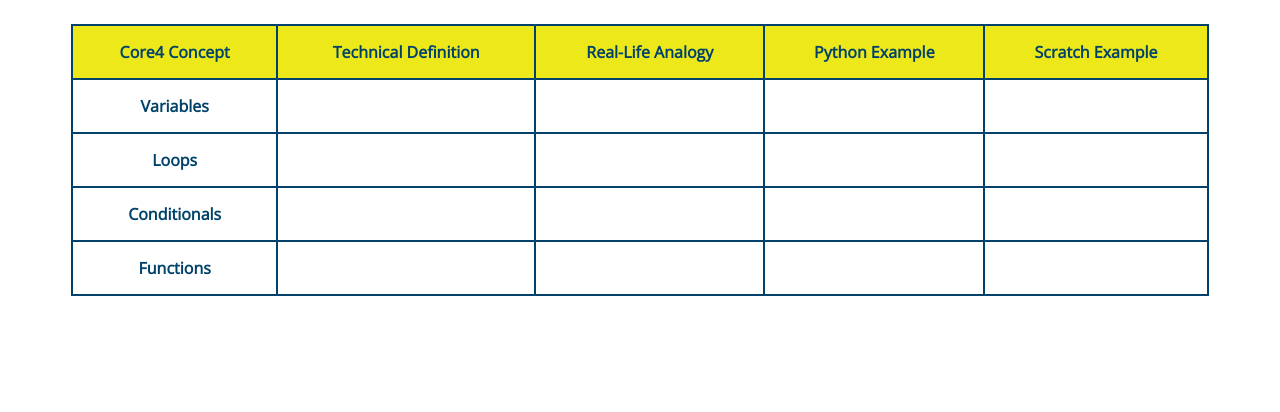
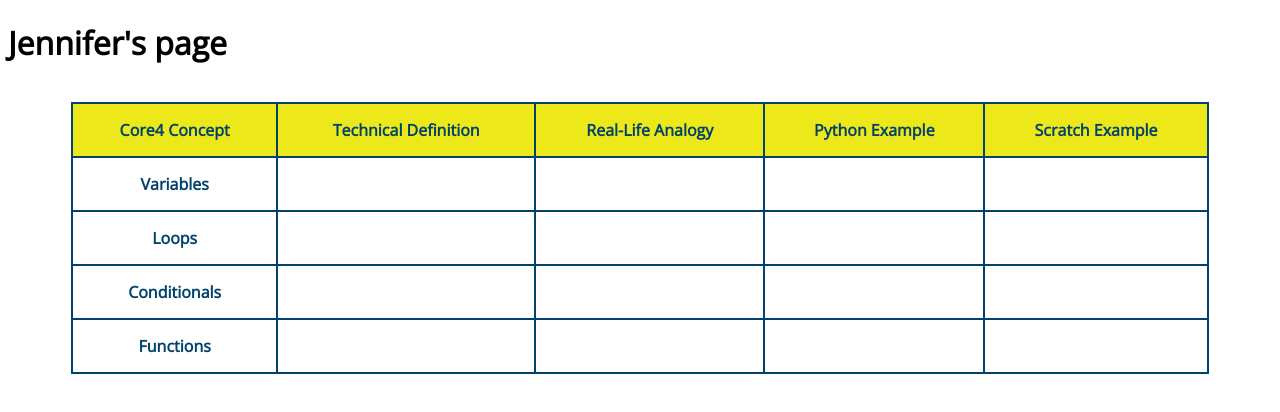
Before and after one commit to jenniferbrown1/jenniferbrown1.github.io, a plain HTML site: page index.html in a window 1280 px wide. Drawn offline with nearby package versions, Linux system fonts and the light colour scheme.

Commit message:
Added header to the index

```diff
--- a/index.html
+++ b/index.html
@@ -30,6 +30,10 @@
   </head>
 
   <body>
+
+    <div>
+      <h1>Jennifer's page</h1>
+    </div>
 
     <!-- Table starts here-->
     <div style ="overflow-x:auto;">
```
